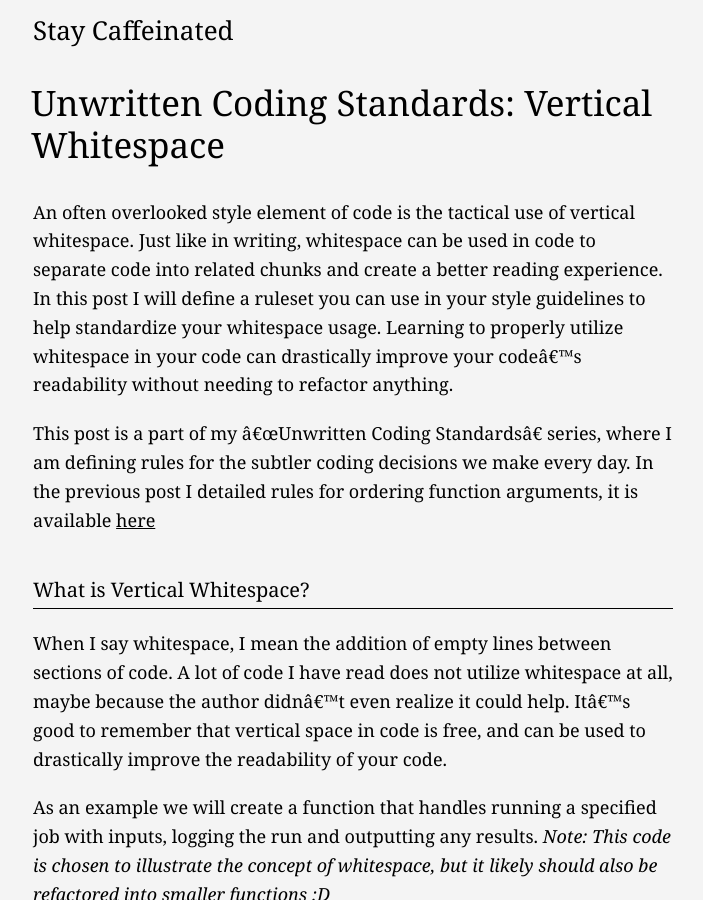
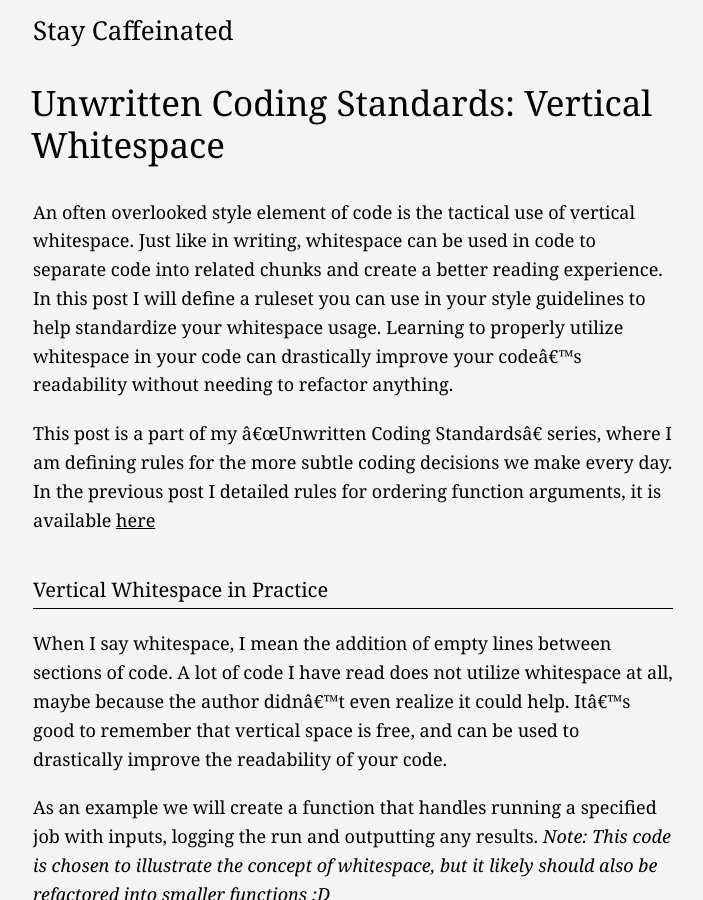
Before and after one commit to frenchie4111/frenchie4111.github.io, a Jekyll site: the page built from _posts/2020-05-27-Coding-Standards-Whitespace.md, in a window 1280 px wide and 900 px high. Shown: the whole window, without its empty margins (287-990 px from the left). Built offline with Jekyll 4.4.1, drawn with Linux system fonts in a browser that asks for light colours; nearby versions of some CDN libraries.

Commit message:
Gregg's feedback on whitespace

```diff
--- a/_includes/coding_standards.html
+++ b/_includes/coding_standards.html
@@ -1,4 +1,4 @@
 This post is a part of my "Unwritten Coding Standards" series, where I am defining
-rules for the subtler coding decisions we make every day. In the previous post
+rules for the more subtle coding decisions we make every day. In the previous post
 I detailed rules for ordering function arguments, it is available
 [here]({% post_url 2020-05-13-Coding-Standards-Argument-Ordering %})
--- a/_posts/2020-05-27-Coding-Standards-Whitespace.md
+++ b/_posts/2020-05-27-Coding-Standards-Whitespace.md
@@ -14,11 +14,11 @@ code's readability without needing to refactor anything.
 
 {% include coding_standards.html %}
 
-## What is Vertical Whitespace?
+## Vertical Whitespace in Practice
 
 When I say whitespace, I mean the addition of empty lines between sections of code.
 A lot of code I have read does not utilize whitespace at all, maybe because the author
-didn't even realize it could help. It's good to remember that vertical space in code
+didn't even realize it could help. It's good to remember that vertical space
 is free, and can be used to drastically improve the readability of your code.
 
 As an example we will create a function that handles running a specified job with
```
